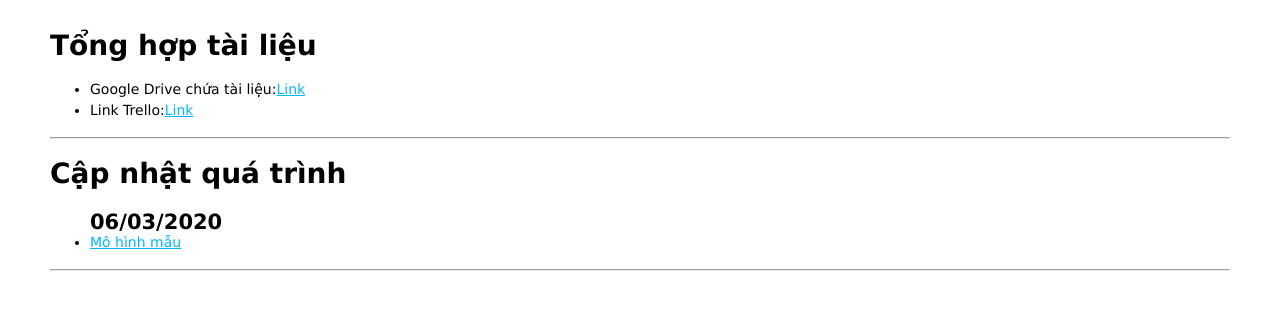
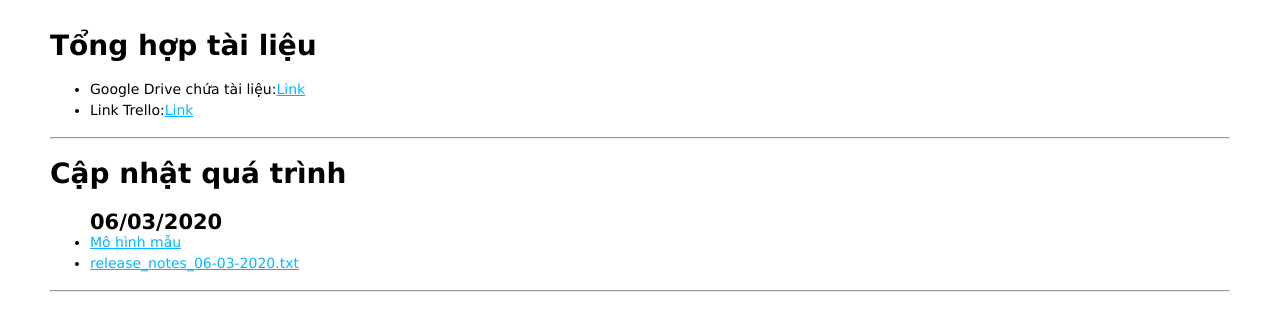
Before and after one commit to tientruongphamnhat/releasePlan, a React (Create React App) app: page / in a window 1280 px wide. Shown: the top 330 px of the page. Built offline with nearby package versions, Linux system fonts and the light colour scheme.

Commit message:
update release

```diff
--- a/src/App.js
+++ b/src/App.js
@@ -1,6 +1,6 @@
 import React from 'react';
 import './App.css';
-// import { Link } from 'react-router-dom';
+import { Link } from 'react-router-dom';
 
 class App extends React.Component {
   render() {
@@ -113,11 +113,11 @@ class App extends React.Component {
             </a>
           </li>
 
-          {/* <li>
-            <Link to="/release_notes_06-03-2020.txt">
+          <li>
+            <Link to="/Release_notes_06-03-2020.txt">
               release_notes_06-03-2020.txt
             </Link>
-          </li> */}
+          </li>
 
           {/* <h2>06/03/2020</h2>
           <li>
--- a/src/index.js
+++ b/src/index.js
@@ -3,24 +3,22 @@ import ReactDOM from 'react-dom';
 import './index.css';
 import App from './App';
 import { BrowserRouter as Router, Switch, Route } from 'react-router-dom';
-// import release_06_03 from './release-note/release-note-06-03';
+import Release0603 from './release-note/release-note-06-03';
 import * as serviceWorker from './serviceWorker';
 
 ReactDOM.render(
   <Router>
-    <>
     <Switch>
       <Route exact path="/">
         <App />
       </Route>
-        {/* <Route path="/release_notes_06-03-2020.txt">
-          <release_06_03 />
-        </Route> */}
+      <Route path="/Release_notes_06-03-2020.txt">
+        <Release0603 />
+      </Route>
       {/* <Route path="/dashboard">
         <Dashboard />
       </Route> */}
     </Switch>
-    </>
   </Router>,
   document.getElementById('root')
 );
--- a/src/release-note/release-note-06-03.js
+++ b/src/release-note/release-note-06-03.js
@@ -1,11 +1,14 @@
 import React from 'react';
+import '../App.css';
 
-function release_06_03() {
-  return (
-    <>
-      <p>hello</p>
-    </>
-  );
+class Release0603 extends React.Component {
+  render() {
+    return (
+      <>
+        <p>Mô hình mẫu </p>
+      </>
+    );
+  }
 }
 
-export default release_06_03;
+export default Release0603;
```
Lines whose indentation alone changed are shown as unchanged.
